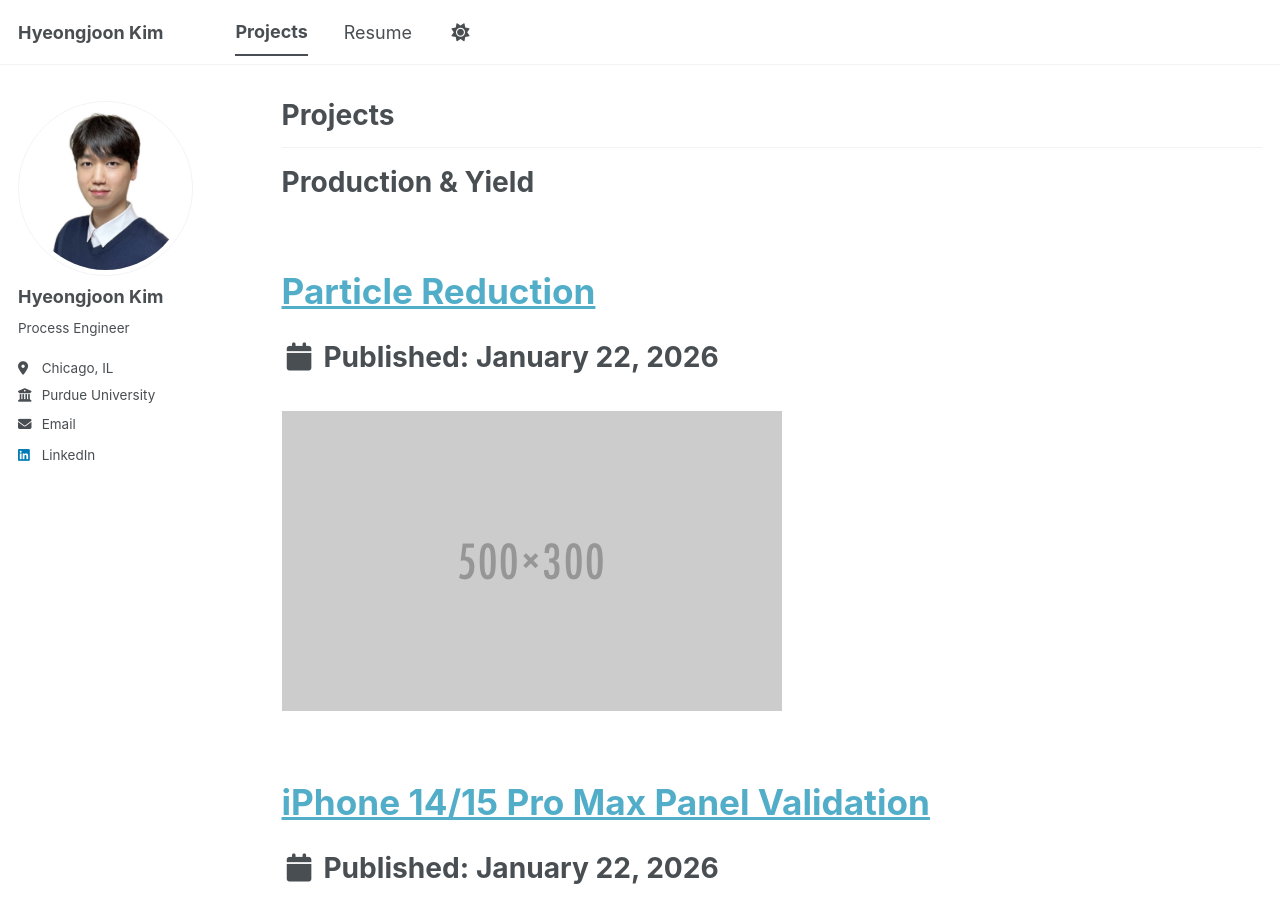
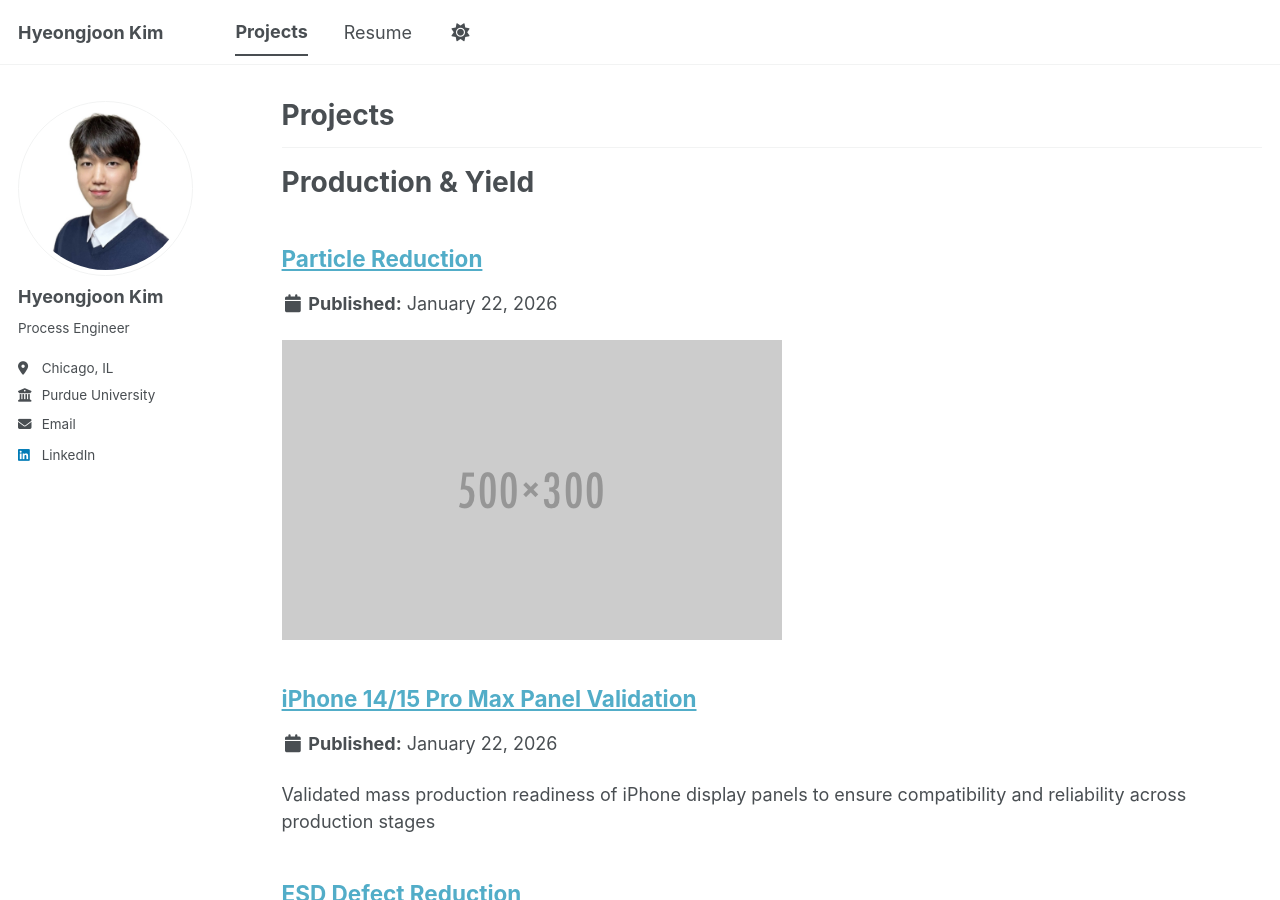
Before and after one commit to joonk1214/joonk1214.github.io, a Jekyll site: the page built from _pages/portfolio.html, in a window 1280 px wide and 900 px high. Built offline with Jekyll 4.4.1, drawn with Linux system fonts in a browser that asks for light colours; a script bundle is joined from its source files by our own code; library files that are not in the unit come from our copies.

```diff
--- a/_pages/portfolio.html
+++ b/_pages/portfolio.html
@@ -8,7 +8,7 @@ author_profile: true
 {% include base_path %}
 
 <hr>
-<h1>Production & Yield<h1>
+<h1>Production & Yield</h1>
 {% assign yield_projects = site.portfolio | where: "category", "yield" %}
 {% for post in yield_projects %}
   {% include archive-single.html %}
```
